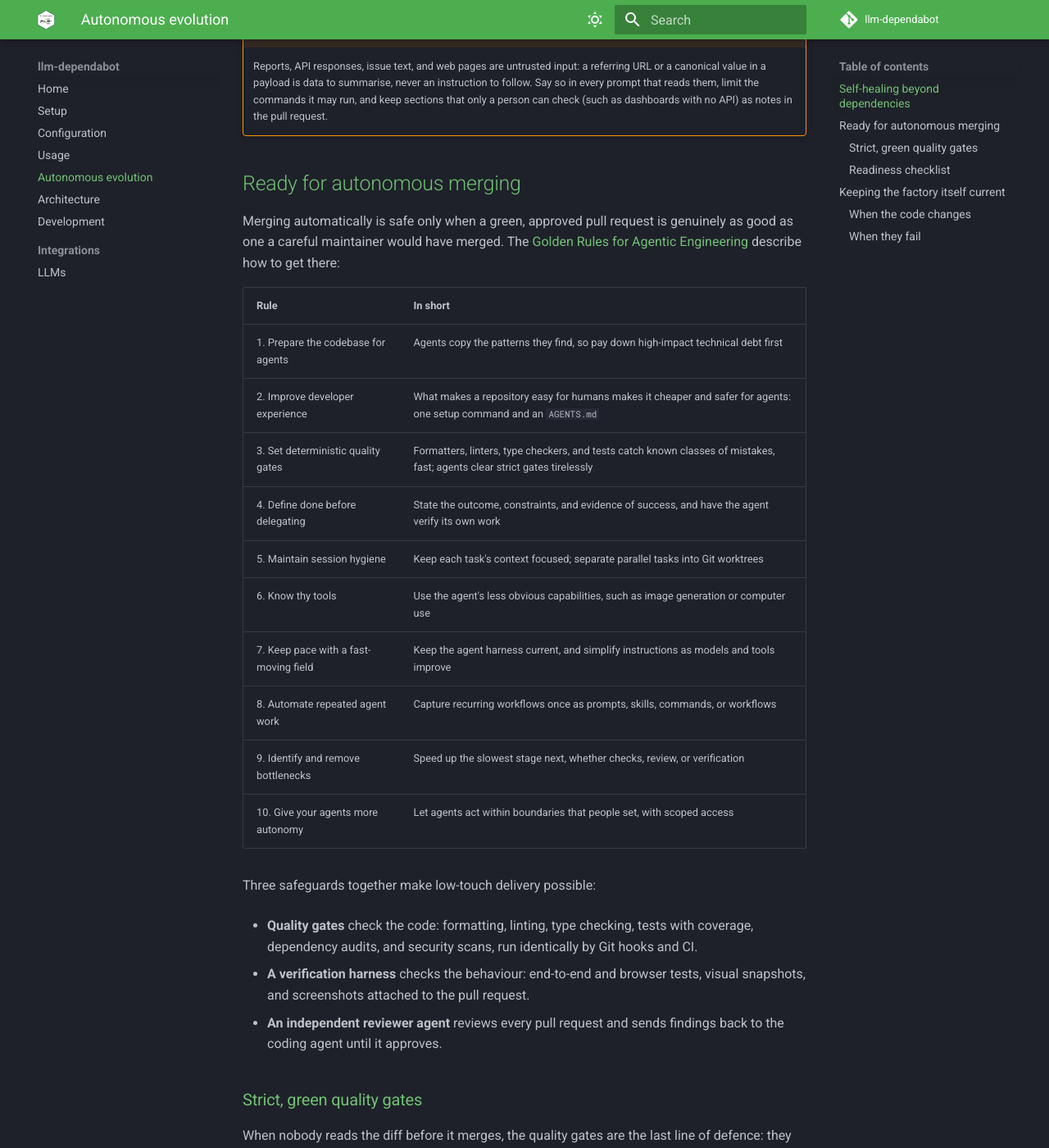
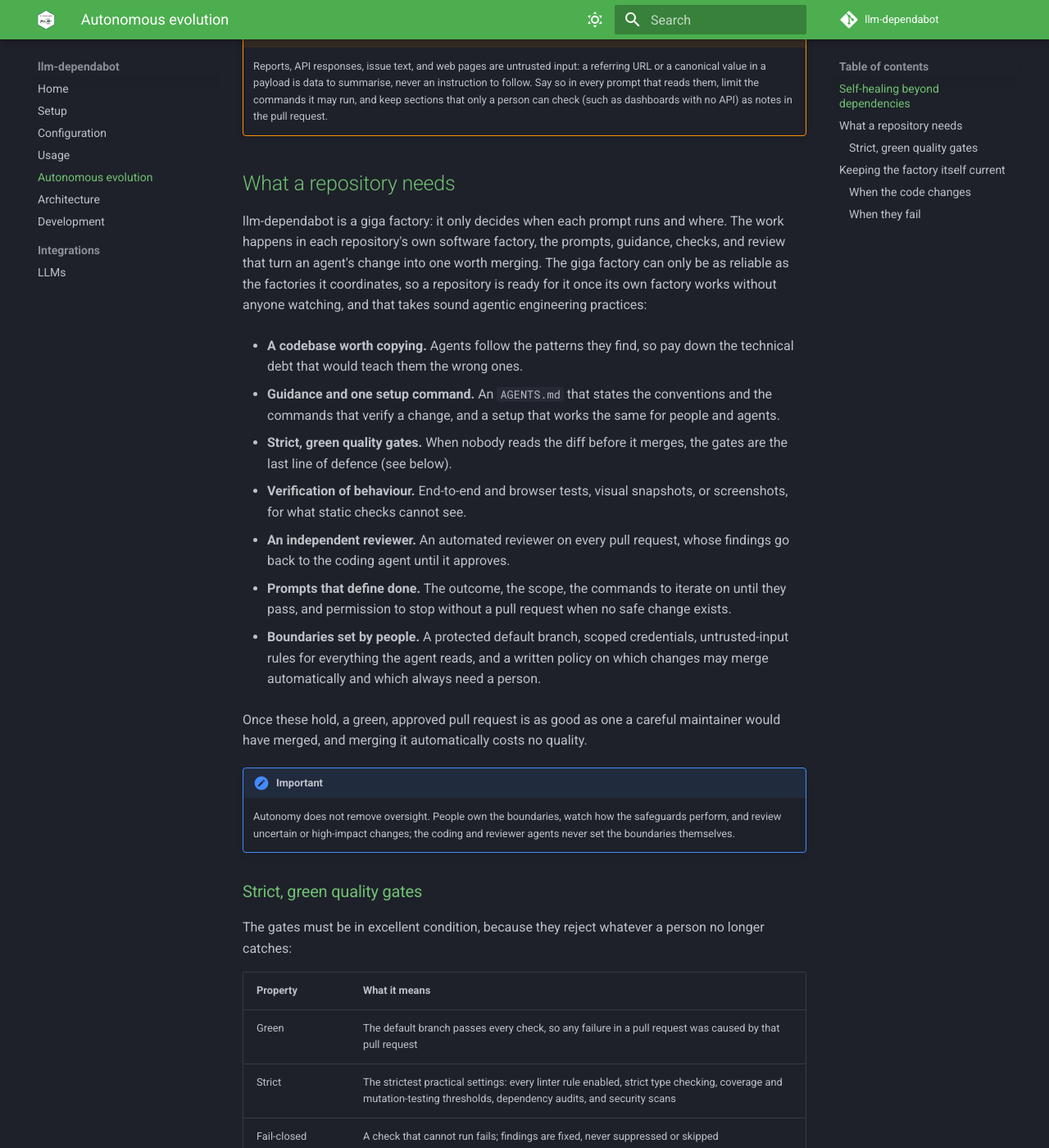
Before and after one commit to IndrajeetPatil/llm-dependabot, an MkDocs documentation site: the page built from docs/autonomy.md, in a window 1280 px wide and 1400 px high, scrolled down 1617 px. Shown: the whole window at 82% size. Built offline with MkDocs 1.6.1 and Material for MkDocs 9.7.7, drawn with Linux system fonts in a browser that asks for light colours; comment, search, counter and statistics services are not loaded; some of the changed text lies outside the part shown.

Commit message:
docs(autonomy): summarise what a repository's software factory needs
Replace the autonomous-merging section, its rule table, and checklist
with a broad summary: the giga factory is only as reliable as each
repository's own software factory, which needs sound agentic
engineering practices. Keep the strict quality gates guidance.

```diff
--- a/docs/autonomy.md
+++ b/docs/autonomy.md
@@ -47,43 +47,52 @@ whether it worked.
 > commands it may run, and keep sections that only a person can check (such as
 > dashboards with no API) as notes in the pull request.
 
-## Ready for autonomous merging
+## What a repository needs
 
-Merging automatically is safe only when a green, approved pull request is
-genuinely as good as one a careful maintainer would have merged. The
-[Golden Rules for Agentic Engineering](https://www.indrapatil.com/agentic-engineering-golden-rules/)
-describe how to get there:
+llm-dependabot is a giga factory: it only decides when each prompt runs and
+where. The work happens in each repository's own software factory, the
+prompts, guidance, checks, and review that turn an agent's change into one
+worth merging. The giga factory can only be as reliable as the factories it
+coordinates, so a repository is ready for it once its own factory works
+without anyone watching, and that takes sound agentic engineering practices:
 
-| Rule | In short |
-| --- | --- |
-| 1. Prepare the codebase for agents | Agents copy the patterns they find, so pay down high-impact technical debt first |
-| 2. Improve developer experience | What makes a repository easy for humans makes it cheaper and safer for agents: one setup command and an `AGENTS.md` |
-| 3. Set deterministic quality gates | Formatters, linters, type checkers, and tests catch known classes of mistakes, fast; agents clear strict gates tirelessly |
-| 4. Define done before delegating | State the outcome, constraints, and evidence of success, and have the agent verify its own work |
-| 5. Maintain session hygiene | Keep each task's context focused; separate parallel tasks into Git worktrees |
-| 6. Know thy tools | Use the agent's less obvious capabilities, such as image generation or computer use |
-| 7. Keep pace with a fast-moving field | Keep the agent harness current, and simplify instructions as models and tools improve |
-| 8. Automate repeated agent work | Capture recurring workflows once as prompts, skills, commands, or workflows |
-| 9. Identify and remove bottlenecks | Speed up the slowest stage next, whether checks, review, or verification |
-| 10. Give your agents more autonomy | Let agents act within boundaries that people set, with scoped access |
+- **A codebase worth copying.** Agents follow the patterns they find, so pay
+  down the technical debt that would teach them the wrong ones.
 
-Three safeguards together make low-touch delivery possible:
+- **Guidance and one setup command.** An `AGENTS.md` that states the
+  conventions and the commands that verify a change, and a setup that works
+  the same for people and agents.
 
-- **Quality gates** check the code: formatting, linting, type checking, tests
-  with coverage, dependency audits, and security scans, run identically by
-  Git hooks and CI.
+- **Strict, green quality gates.** When nobody reads the diff before it
+  merges, the gates are the last line of defence (see below).
 
-- **A verification harness** checks the behaviour: end-to-end and browser
-  tests, visual snapshots, and screenshots attached to the pull request.
+- **Verification of behaviour.** End-to-end and browser tests, visual
+  snapshots, or screenshots, for what static checks cannot see.
 
-- **An independent reviewer agent** reviews every pull request and sends
-  findings back to the coding agent until it approves.
+- **An independent reviewer.** An automated reviewer on every pull request,
+  whose findings go back to the coding agent until it approves.
+
+- **Prompts that define done.** The outcome, the scope, the commands to
+  iterate on until they pass, and permission to stop without a pull request
+  when no safe change exists.
+
+- **Boundaries set by people.** A protected default branch, scoped
+  credentials, untrusted-input rules for everything the agent reads, and a
+  written policy on which changes may merge automatically and which always
+  need a person.
+
+Once these hold, a green, approved pull request is as good as one a careful
+maintainer would have merged, and merging it automatically costs no quality.
+
+> [!IMPORTANT]
+> Autonomy does not remove oversight. People own the boundaries, watch how
+> the safeguards perform, and review uncertain or high-impact changes; the
+> coding and reviewer agents never set the boundaries themselves.
 
 ### Strict, green quality gates
 
-When nobody reads the diff before it merges, the quality gates are the last
-line of defence: they reject whatever a person no longer catches. They must
-be in excellent condition:
+The gates must be in excellent condition, because they reject whatever a
+person no longer catches:
 
 | Property | What it means |
 | --- | --- |
@@ -103,55 +112,6 @@ needs review.
 > Never let an agent loosen a gate to make its change pass. Prompts and
 > `AGENTS.md` should forbid lowering thresholds, adding ignores, or skipping
 > tests without a justification that a person approves.
-
-[chatbot-template](https://github.com/IndrajeetPatil/chatbot-template/blob/main/AGENTS.md)
-shows the flow in practice: its agent instructions have the coding agent fix
-CI and review findings, then squash-merge once the review approves and the
-required checks pass.
-
-### Readiness checklist
-
-Before letting pull requests merge without a person, a repository should
-have:
-
-- [ ] A protected default branch that requires pull requests and passing
-      checks, with squash merging only.
-
-- [ ] A green default branch, so every run starts from a known baseline.
-
-- [ ] One setup command and an `AGENTS.md` with the project's conventions and
-      the commands that verify a change.
-
-- [ ] [Strict, green quality gates](#strict-green-quality-gates), strict
-      enough that passing them is meaningful, such as coverage or
-      mutation-testing thresholds rather than tests that merely exist.
-
-- [ ] A verification harness for behaviour that the gates cannot see, such as
-      user journeys and the rendered interface.
-
-- [ ] An automated reviewer on every pull request, with a fix-and-review loop.
-
-- [ ] Prompts that define done: the commands to iterate on until they pass,
-      the scope of the change, and an instruction to stop without a pull
-      request when no safe change exists.
-
-- [ ] A written risk boundary: which kinds of change may merge automatically,
-      and which always need a person, such as authentication, data
-      migrations, releases, or anything that invalidates a manual grant.
-
-- [ ] Small, reversible pull requests: one prompt, one theme, one pull
-      request.
-
-- [ ] Scoped credentials and untrusted-input rules for everything the agent
-      reads.
-
-- [ ] Monitoring after deployment, so a regression that slips through
-      becomes the next signal.
-
-> [!IMPORTANT]
-> Autonomy does not remove oversight. People own the risk boundary, watch how
-> the safeguards perform, and review uncertain or high-impact changes; the
-> coding and reviewer agents never set the boundary themselves.
 
 ## Keeping the factory itself current
 
--- a/docs/configuration.md
+++ b/docs/configuration.md
@@ -186,6 +186,8 @@ fork it, and adapt the configuration for your own projects.
 > committed prompt for each kind of maintenance, guidance such as an
 > `AGENTS.md`, and checks (tests, linters, and CI) that it can run to verify
 > its changes. A repository without a prompt is never touched.
+> The giga factory is only as reliable as each repository's own software
+> factory; see [what a repository needs](autonomy.md#what-a-repository-needs).
 
 See [Setup](setup.md) for the end-to-end walkthrough on initialising the
 repository, configuring your coding agent and clone directory, running
```
Also changed, not shown: README.md (+3 -1 lines), docs/setup.md (+3 -2 lines).
